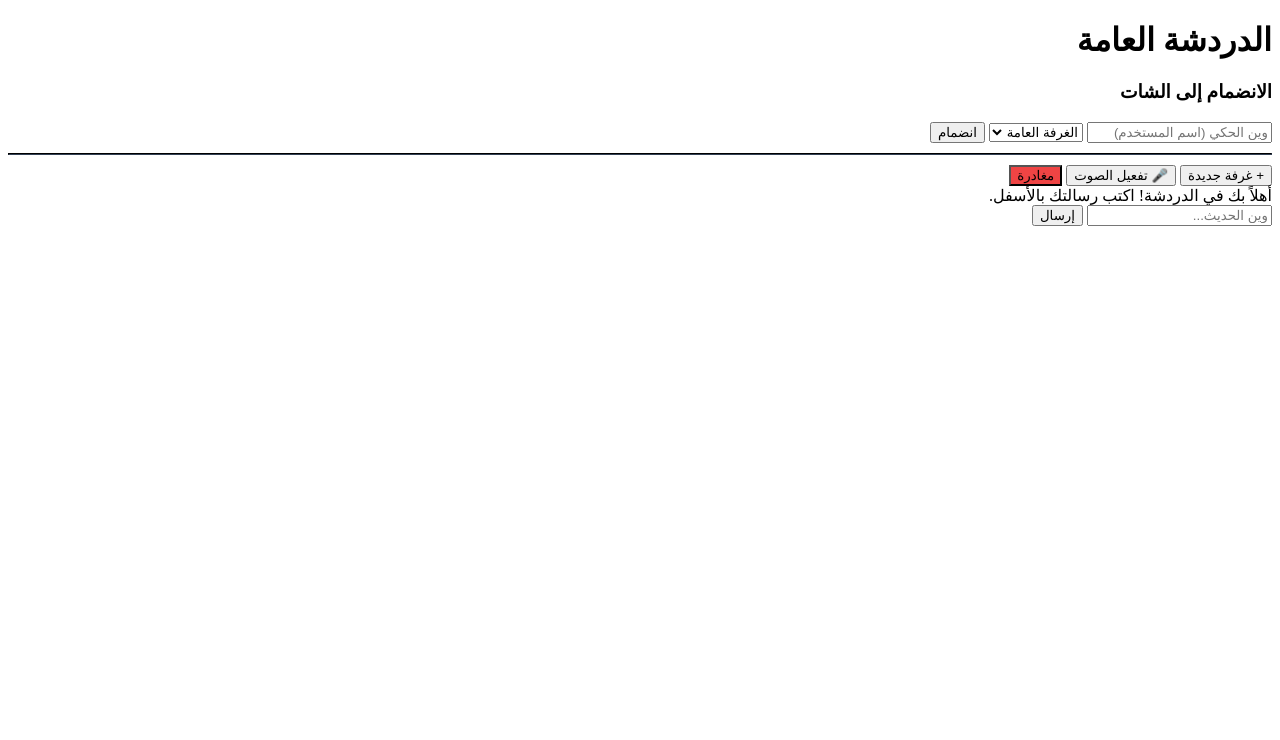
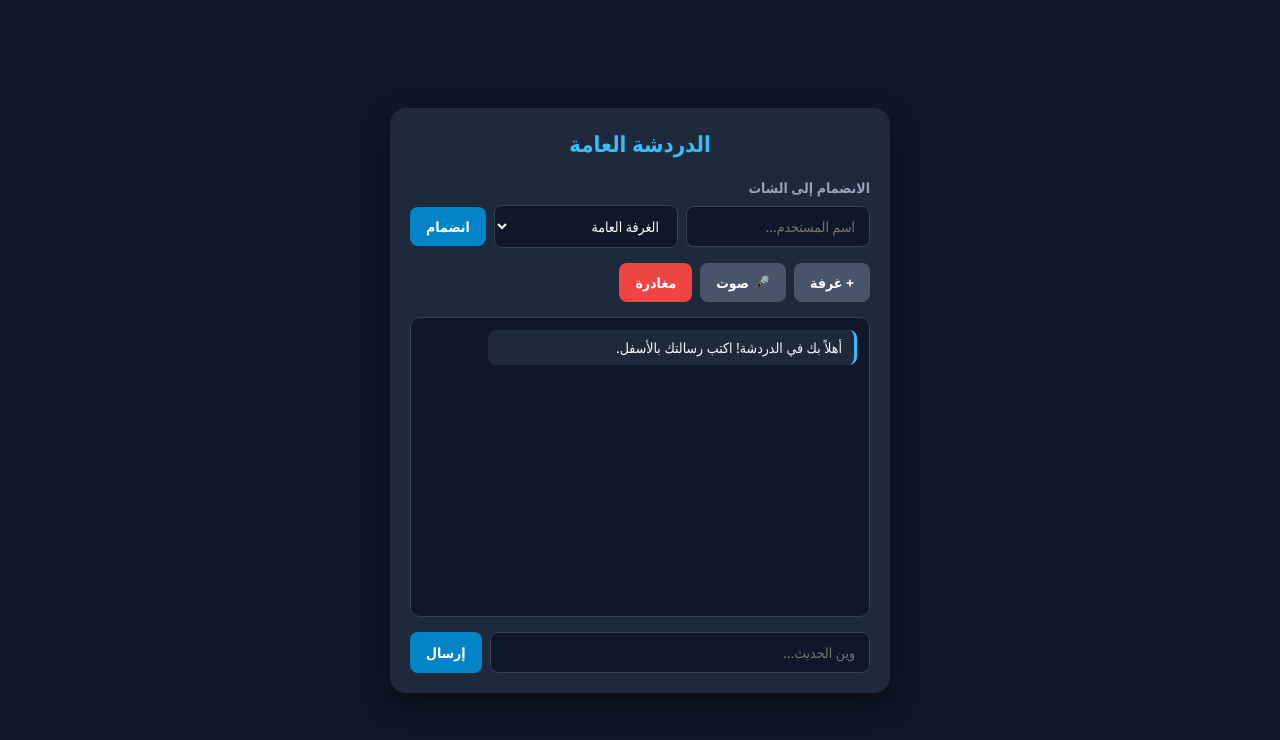
Before and after one commit to Emad120/global-chat, a website: page index.html in a window 1280 px wide. Drawn offline with nearby package versions, Linux system fonts and the light colour scheme.

Commit message:
Enhance index.html with CSS styles and layout
Added CSS styles for layout and improved UI elements.

```diff
--- a/index.html
+++ b/index.html
@@ -4,7 +4,116 @@
   <meta charset="UTF-8">
   <meta name="viewport" content="width=device-width, initial-scale=1.0">
   <title>الدردشة العامة</title>
-  <link rel="stylesheet" href="style.css?v=2">
+  <style>
+    * {
+      box-sizing: border-box;
+      margin: 0;
+      padding: 0;
+      font-family: 'Segoe UI', Tahoma, Geneva, Verdana, sans-serif;
+    }
+    body {
+      background-color: #0f172a;
+      color: #f8fafc;
+      direction: rtl;
+      display: flex;
+      justify-content: center;
+      align-items: center;
+      min-height: 100vh;
+      padding: 15px;
+    }
+    .container {
+      width: 100%;
+      max-width: 500px;
+      background: #1e293b;
+      border-radius: 16px;
+      box-shadow: 0 10px 25px rgba(0, 0, 0, 0.5);
+      padding: 20px;
+      display: flex;
+      flex-direction: column;
+      gap: 15px;
+    }
+    h1 {
+      text-align: center;
+      color: #38bdf8;
+      font-size: 22px;
+      margin-bottom: 5px;
+    }
+    h3 {
+      color: #94a3b8;
+      font-size: 14px;
+      margin-bottom: 8px;
+    }
+    input[type="text"], select {
+      width: 100%;
+      padding: 10px 14px;
+      background-color: #0f172a;
+      border: 1px solid #334155;
+      border-radius: 8px;
+      color: #fff;
+      font-size: 14px;
+      outline: none;
+    }
+    input[type="text"]:focus, select:focus {
+      border-color: #38bdf8;
+    }
+    button {
+      background: #0284c7;
+      color: #fff;
+      border: none;
+      border-radius: 8px;
+      padding: 10px 16px;
+      font-weight: 600;
+      font-size: 14px;
+      cursor: pointer;
+      white-space: nowrap;
+    }
+    button:hover {
+      background: #0369a1;
+    }
+    .btn-danger {
+      background: #ef4444 !important;
+    }
+    .btn-danger:hover {
+      background: #dc2626 !important;
+    }
+    .btn-secondary {
+      background: #475569;
+    }
+    .btn-secondary:hover {
+      background: #334155;
+    }
+    .controls-group {
+      display: flex;
+      gap: 8px;
+      align-items: center;
+    }
+    .messages-box {
+      background-color: #0f172a;
+      border: 1px solid #334155;
+      border-radius: 10px;
+      height: 300px;
+      overflow-y: auto;
+      padding: 12px;
+      display: flex;
+      flex-direction: column;
+      gap: 8px;
+    }
+    .message {
+      background-color: #1e293b;
+      padding: 8px 12px;
+      border-radius: 8px;
+      max-width: 85%;
+      border-right: 3px solid #38bdf8;
+      font-size: 14px;
+    }
+    .chat-input-group {
+      display: flex;
+      gap: 8px;
+    }
+    .chat-input-group input {
+      flex: 1;
+    }
+  </style>
 </head>
 <body>
 
@@ -12,32 +121,30 @@
     <h1>الدردشة العامة</h1>
 
     <!-- قسم الانضمام -->
-    <div id="login-section">
+    <div>
       <h3>الانضمام إلى الشات</h3>
       <div class="controls-group">
-        <input type="text" id="username" placeholder="وين الحكي (اسم المستخدم)">
+        <input type="text" id="username" placeholder="اسم المستخدم...">
         <select id="room-select">
-          <option value="الفرقة العامة">الغرفة العامة</option>
+          <option value="الغرفة العامة">الغرفة العامة</option>
         </select>
         <button id="join-btn">انضمام</button>
       </div>
     </div>
 
-    <hr style="border-color: #334155; margin: 10px 0;">
-
-    <!-- قسم الغرف والصوت -->
+    <!-- أزرار التحكم -->
     <div class="controls-group">
-      <button class="btn-secondary">+ غرفة جديدة</button>
-      <button class="btn-secondary">🎤 تفعيل الصوت</button>
-      <button class="btn-secondary" style="background: #ef4444;">مغادرة</button>
+      <button class="btn-secondary">+ غرفة</button>
+      <button class="btn-secondary">🎤 صوت</button>
+      <button class="btn-danger">مغادرة</button>
     </div>
 
-    <!-- منطقة عرض الرسائل -->
+    <!-- عرض الرسائل -->
     <div id="chat-messages" class="messages-box">
       <div class="message">أهلاً بك في الدردشة! اكتب رسالتك بالأسفل.</div>
     </div>
 
-    <!-- كتابة وإرسال الرسائل -->
+    <!-- إرسال رسالة -->
     <div class="chat-input-group">
       <input type="text" id="message-input" placeholder="وين الحديث...">
       <button id="send-btn">إرسال</button>
```
